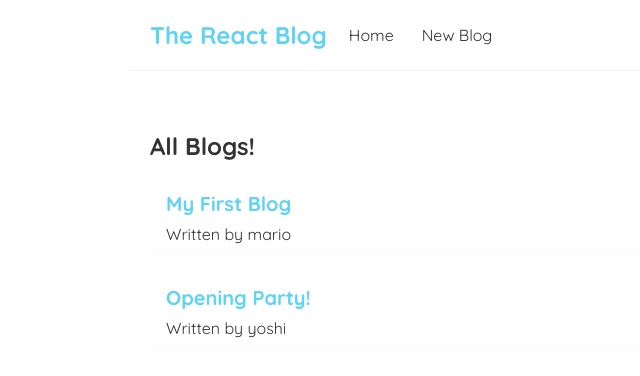
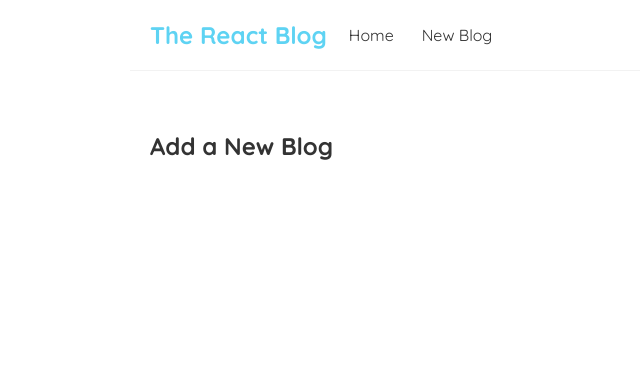
Before and after one commit to UsamaHussain000111/understanding-react, a React (Create React App) app: page /create in a window 1280 px wide. Shown: the top 376 px of the page, without its empty margins (190-830 px from the left). Built offline with nearby package versions, Linux system fonts and the light colour scheme; data requests are answered from the project's data file; the HTML template or start-up script is replaced by a standard one.

Commit message:
exact routes

```diff
--- a/src/App.js
+++ b/src/App.js
@@ -1,6 +1,7 @@
 import Navbar from './Navbar';
 import Home from './Home';
 import { BrowserRouter as Router , Route, Switch } from 'react-router-dom'
+import Create from './Create';
 
 function App() {
 
@@ -12,8 +13,11 @@
         <Navbar />
         <div className="content">
           <Switch>
-            <Route path="/">
+            <Route exact path="/">
               <Home />
+            </Route>
+            <Route exact path="/create">
+              <Create />
             </Route>
           </Switch>
         </div>
--- /dev/null
+++ b/src/Create.js
@@ -0,0 +1,9 @@
+const Create = () => {
+    return (
+        <div className="create">
+            <h2>Add a New Blog</h2>
+        </div>
+    );
+}
+
+export default Create;
```
